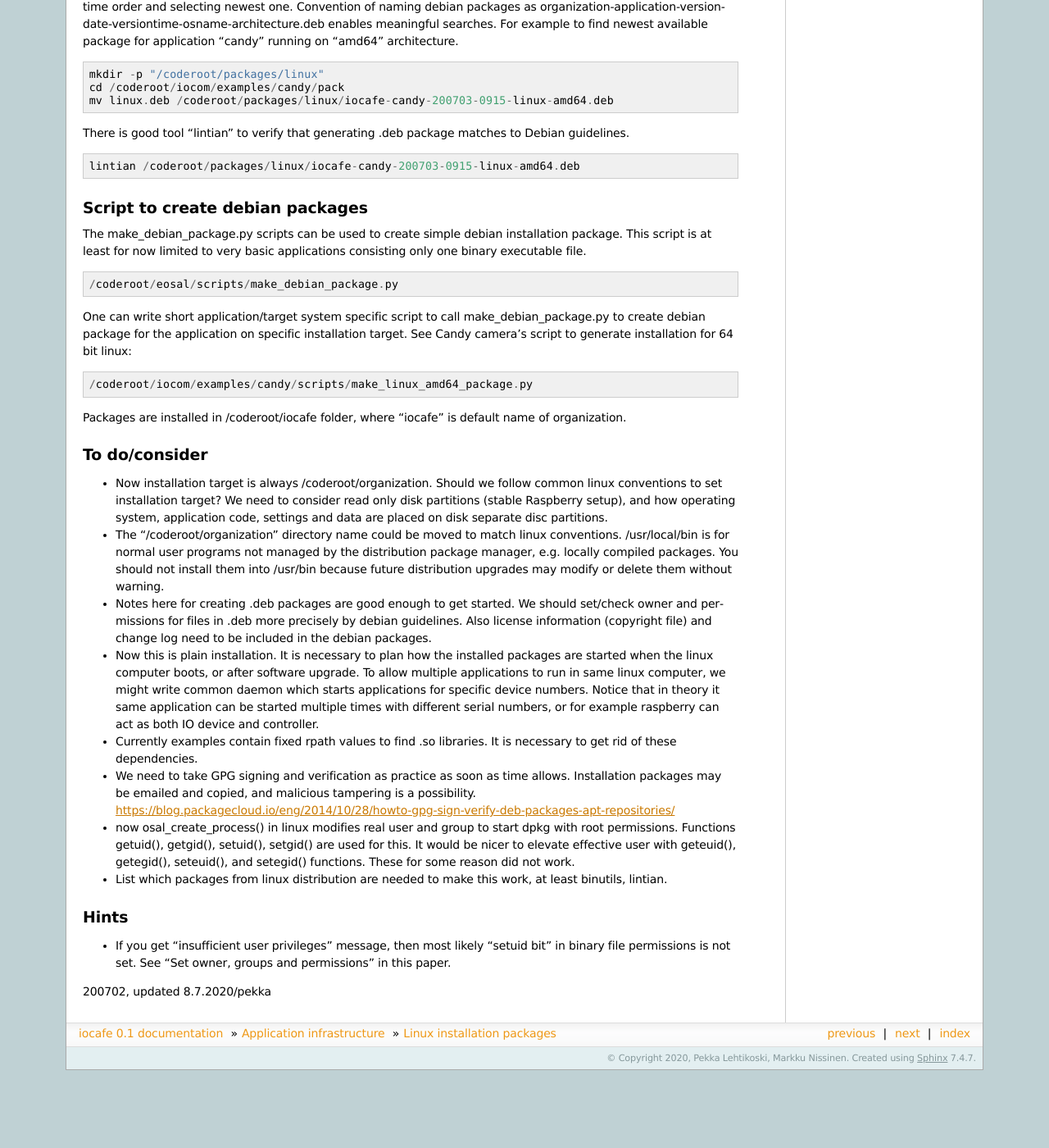
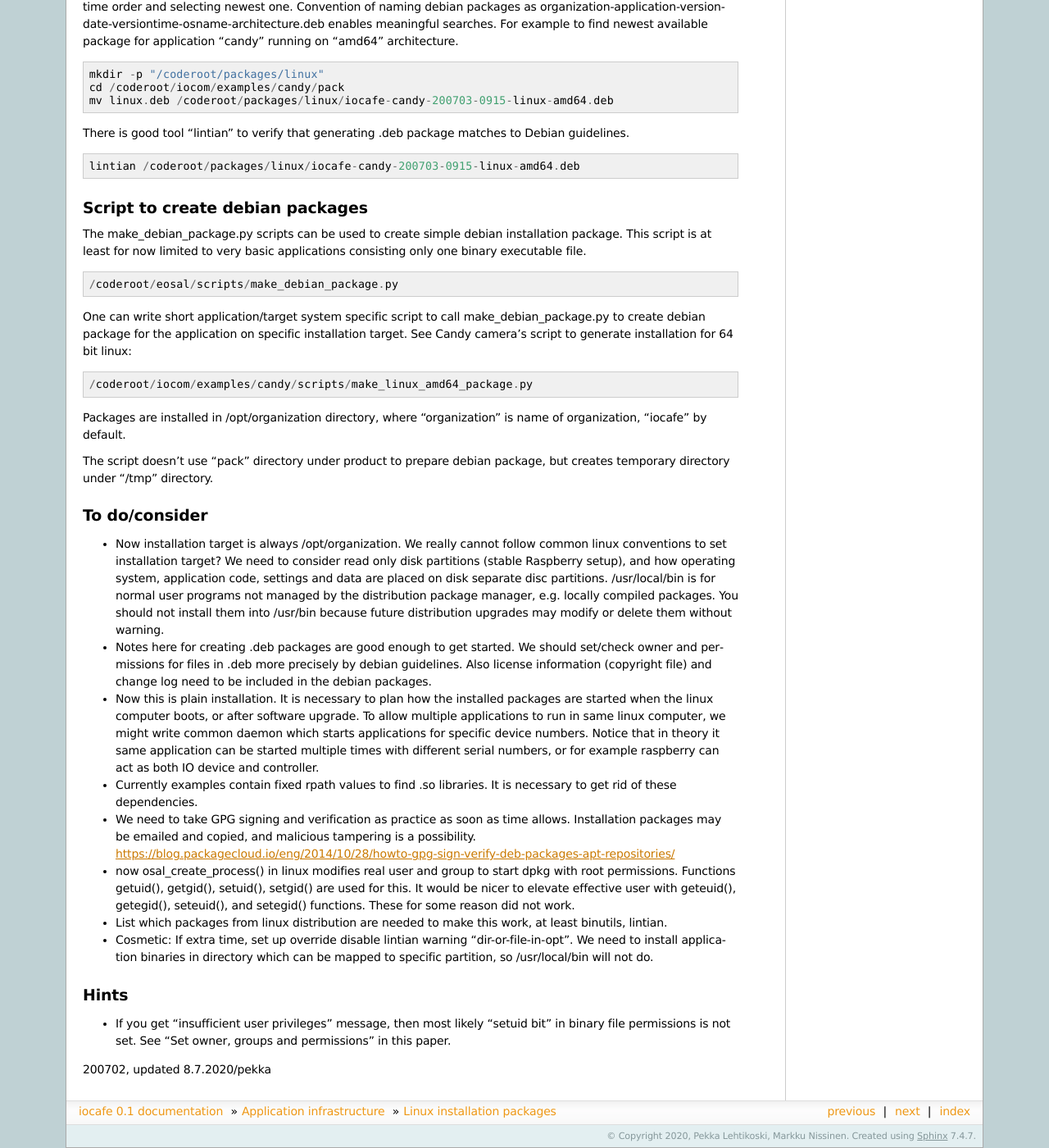
Before and after one commit to iocafe/iocafe-doc, a Sphinx documentation site: the page built from source/infra/installation_packages/200702-linux-installation-packages.rst, in a window 1280 px wide and 1400 px high, scrolled down 1393 px. Shown: the whole window at 82% size. Built offline with Sphinx 7.4.7, drawn with Linux system fonts in a browser that asks for light colours; before the commit the page ends 2698 px from its top, so only the background shows below that; some of the changed text lies outside the part shown.

Commit message:
Debian package detail

```diff
--- a/source/infra/installation_packages/200702-linux-installation-packages.rst
+++ b/source/infra/installation_packages/200702-linux-installation-packages.rst
@@ -11,8 +11,8 @@ Creating a debian package
 **************************
 
 This text refers to candy (camera) application in /coderoot/iocom/examples/candy directory. All we want
-is to install to target computer is one file, application binary /coderoot/bin/linux/candy. Build candy
-project as release to create the binary.
+is to install to target computer is one file, application binary /coderoot/bin/linux/candy as
+/opt/organization/bin/linux/candy. Build candy project as release to create the binary.
 
 File permissions, owner and group. All files in installation package are owned by root.
 If binary needs to update software, set setuid bit for it needs to be set so it will
@@ -53,13 +53,13 @@ Save the file.
    Description: Camera IO device software
 
 Create directory tree which represents the path where our program will be installed in the target computer,
-and copy the executable into it:
+and copy the executable into it. Replace "organization" with your name of choice:
 
 ::
 
    cd /coderoot/iocom/examples/candy/pack/linux
-   sudo mkdir -p "coderoot/organization/bin/linux"
-   cd /coderoot/iocom/examples/candy/pack/linux/coderoot/organization/bin/linux
+   sudo mkdir -p "opt/organization/bin/linux"
+   cd /coderoot/iocom/examples/candy/pack/linux/opt/organization/bin/linux
    sudo cp /coderoot/bin/linux/candy .
 
 Set owner, groups and permissions.
@@ -75,7 +75,7 @@ If we would have data files, we may want to use other permissions than 0755 for
    sudo chown --recursive root *
    sudo chgrp --recursive root *
    sudo chmod --recursive 0755 *
-   sudo chmod --recursive 04755 coderoot/organization/bin/linux
+   sudo chmod --recursive 04755 opt/organization/bin/linux
 
 Create a debian package
 To do that we use the dpkg-deb tool.
@@ -124,16 +124,19 @@ for 64 bit linux:
    /coderoot/iocom/examples/candy/scripts/make_linux_amd64_package.py
 
 
-Packages are installed in /coderoot/iocafe folder, where "iocafe" is default name of organization.
+Packages are installed in /opt/organization directory, where "organization" is name of organization,
+"iocafe" by default.
+
+The script doesn't use "pack" directory under product to prepare debian package, but creates
+temporary directory under "/tmp" directory.
 
 
 To do/consider
 ***************
 
-* Now installation target is always /coderoot/organization. Should we follow common linux conventions to set installation target?
+* Now installation target is always /opt/organization. We really cannot follow common linux conventions to set installation target?
   We need to consider read only disk partitions (stable Raspberry setup), and how operating system, application code, settings
   and data are placed on disk separate disc partitions.
-* The "/coderoot/organization" directory name could be moved to match linux conventions.
   /usr/local/bin is for normal user programs not managed by the distribution package
   manager, e.g. locally compiled packages. You should not install them into /usr/bin
   because future distribution upgrades may modify or delete them without warning.
@@ -152,6 +155,8 @@ To do/consider
   getuid(), getgid(), setuid(), setgid() are used for this. It would be nicer to elevate effective user with
   geteuid(), getegid(), seteuid(), and setegid() functions. These for some reason did not work.
 * List which packages from linux distribution are needed to make this work, at least binutils, lintian.
+* Cosmetic: If extra time, set up override disable lintian warning "dir-or-file-in-opt". We need to install
+  application binaries in directory which can be mapped to specific partition, so /usr/local/bin will not do.
 
 Hints
 ******
--- a/source/infra/versioning/200706-automatic-versioning-by-date-and-time.rst
+++ b/source/infra/versioning/200706-automatic-versioning-by-date-and-time.rst
@@ -54,6 +54,12 @@ and incorporates it into package name.
 
     python3 /coderoot/eosal/scripts/copy_package.py /tmp/.../firmware.bin -a candy -s esp32 -h espcam -o iocafe
 
+
+Script to create debian packages
+*********************************
+See text "Linux installation packages".
+
+
 Library version defines
 ************************
 Main library headers include version number define. At the time of writing these are:
```
